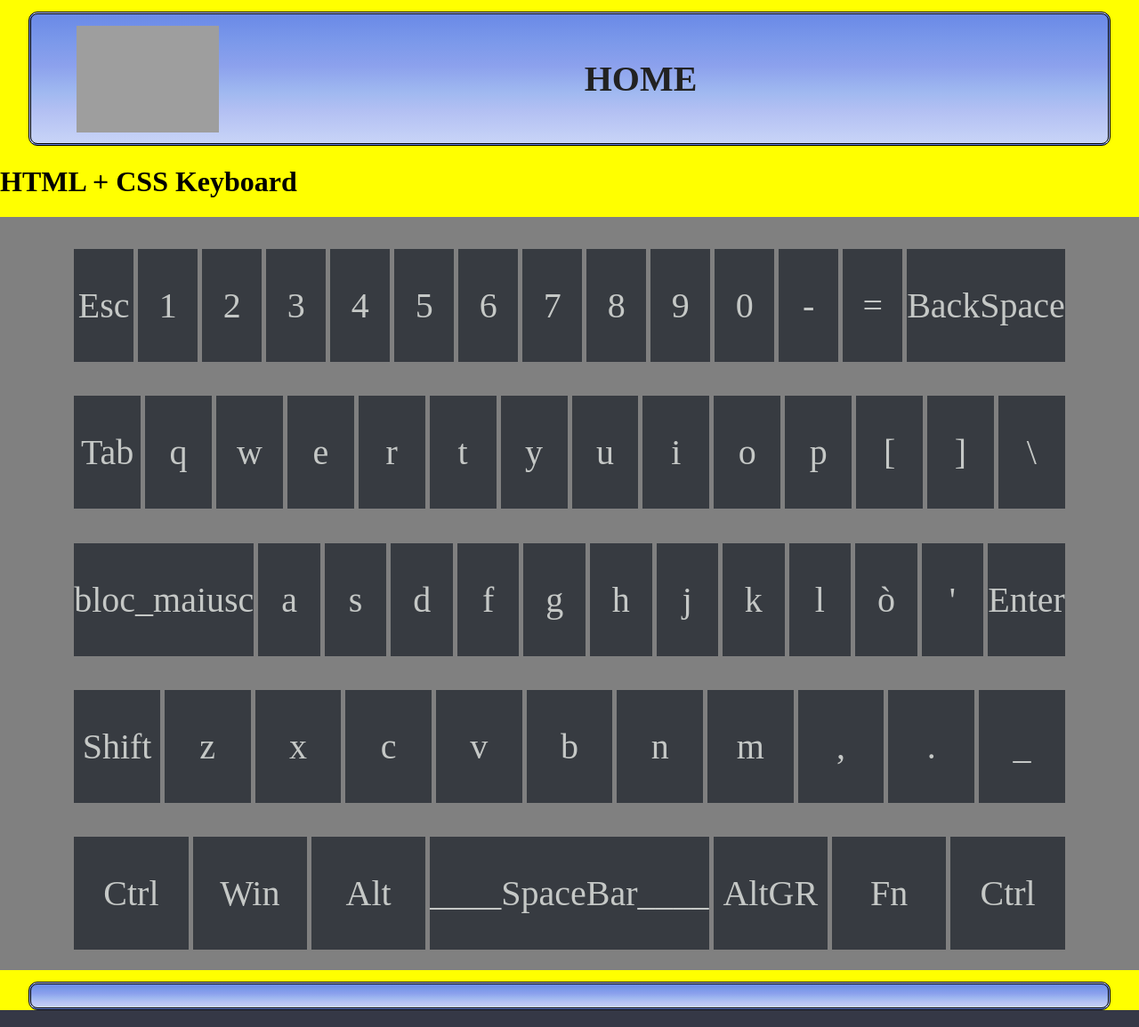
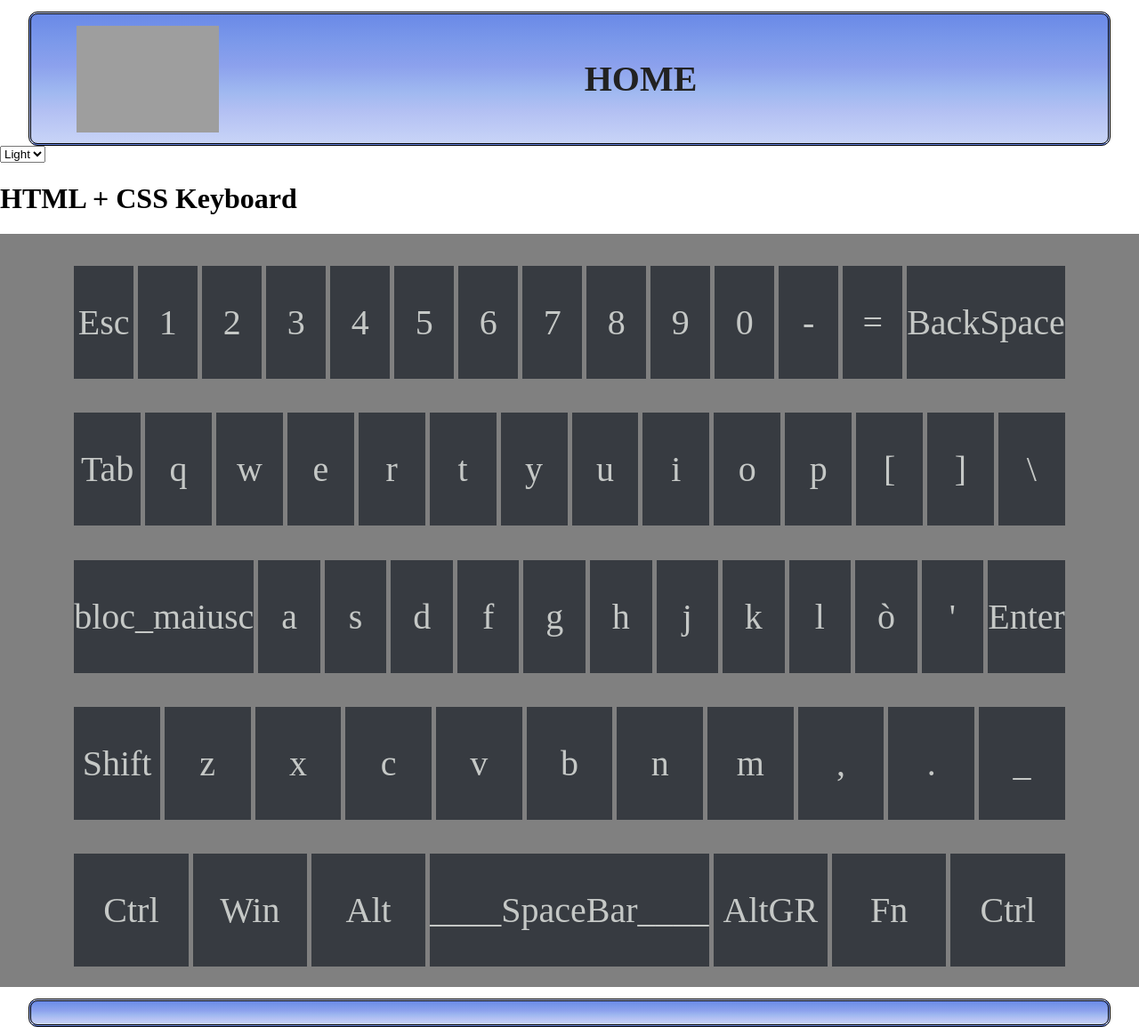
Before and after one commit to ec-uni/KEV, a Flask app: page / in a window 1280 px wide. Shown: the whole page at 89% size. Run offline with Flask 3, Linux system fonts and the light colour scheme; grey boxes are pictures that could not be loaded.

Commit message:
Added a menu bar for theme selection, with actual js just works for the background of body

```diff
--- a/static/css/base.css
+++ b/static/css/base.css
@@ -22,7 +22,7 @@
   --grid-gap-lg: 4rem;
 
   /* Colori */
-  --body-bg: yellow;
+  --body-bg: #ffffff;
   --header-gradient: linear-gradient(
     to bottom,
     #6a89e7 0%,
--- a/static/js/index.js
+++ b/static/js/index.js
@@ -14,3 +14,17 @@
         }
     });
 });
+
+
+
+const select = document.querySelector("#Theme");
+select.addEventListener("change", () => {
+  console.log("Hai switchato tema: ",select.value);
+  if (select.value == "Light") {
+	  document.body.style.backgroundColor = "#ffffff";
+	  document.body.style.color = "#000000";
+  }
+  else {document.body.style.backgroundColor = "#000000";
+	document.body.style.color = "#ffffff";
+  }
+});
--- a/templates/index.html
+++ b/templates/index.html
@@ -11,6 +11,10 @@
 
 {% block content %}
 
+<select id="Theme" name="Theme">
+  <option>Dark</option>
+  <option selected>Light</option>
+</select>
 
 <h1>HTML + CSS Keyboard</h1>
 <div class="keyboard cont-col">
```
